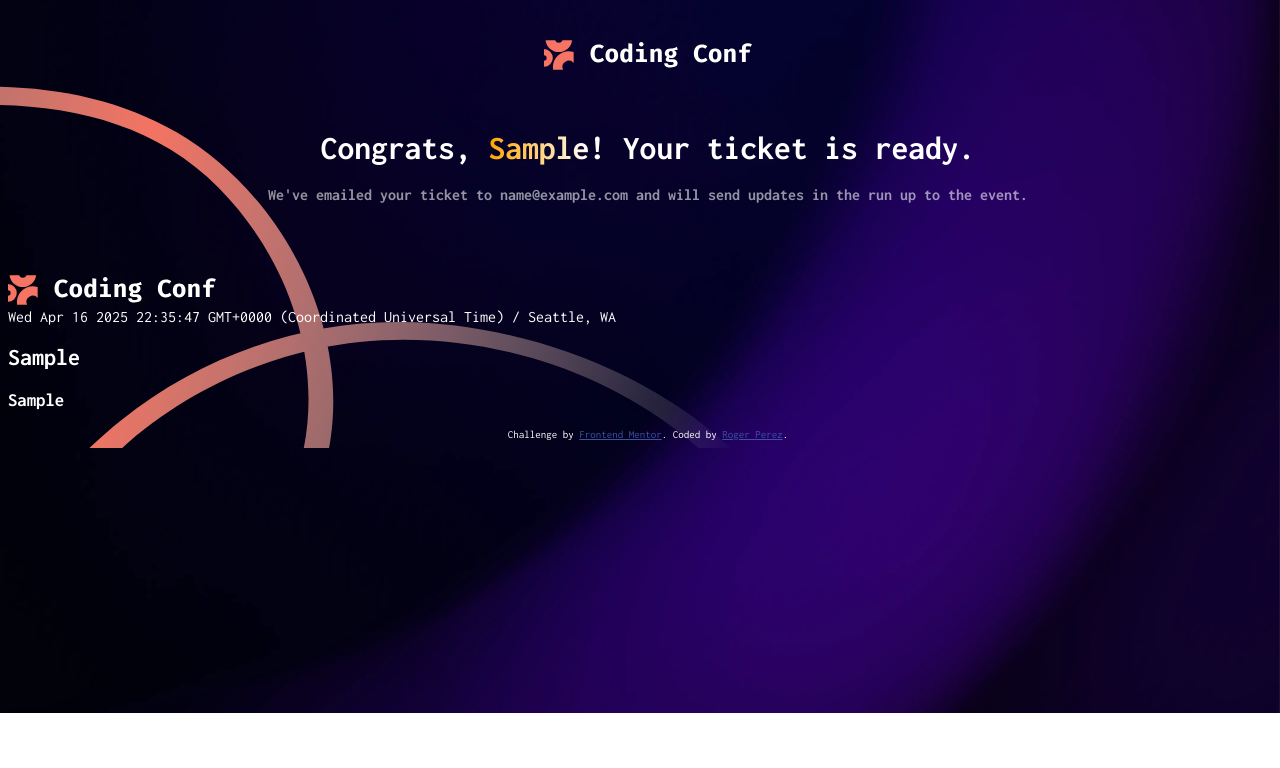
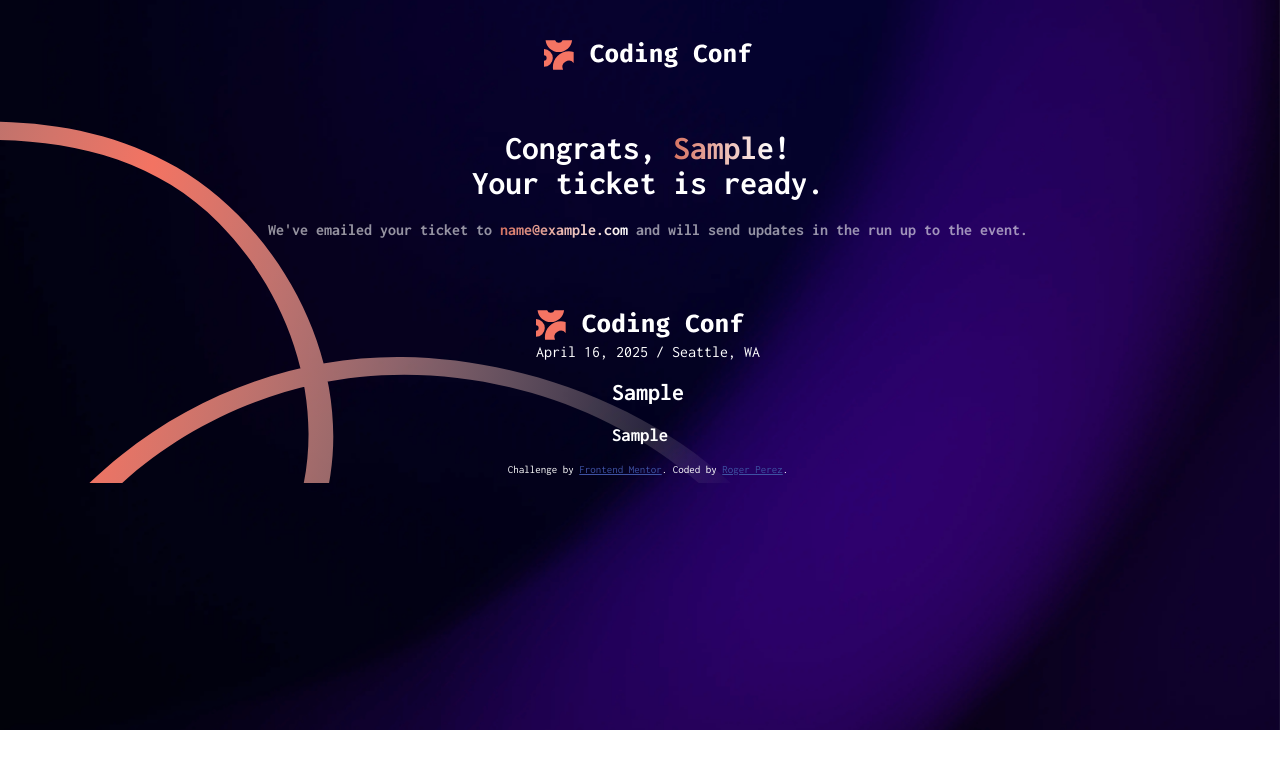
Before and after one commit to rogerprz/conference-ticket-generator, a plain HTML site: page index.html in a window 1280 px wide. Both pictures are taken after typing "Sample", "name@example.com", "Sample" into the empty fields and a click on the button "Generate My Ticket". Drawn offline with Linux system fonts and the light colour scheme.

Commit message:
fixed it

```diff
--- a/index.css
+++ b/index.css
@@ -173,6 +173,13 @@ input[type='file'] {
   font-size: 1rem;
 }
 
+.ticket-section {
+  display: flex;
+  flex-direction: column;
+  align-items: center;
+  margin-top: 20px;
+}
+
 .ticket-info {
   color: rgb(255, 255, 255);
 }
--- a/index.js
+++ b/index.js
@@ -18,17 +18,26 @@ document.addEventListener('DOMContentLoaded', function () {
 
     const dateOneMonthFromNow = new Date();
     dateOneMonthFromNow.setMonth(dateOneMonthFromNow.getMonth() + 1);
+    const normalizeDate = (date) => {
+      const options = {
+        month: 'long',
+        day: '2-digit',
+        year: 'numeric'
+      };
+      return date.toLocaleDateString('en-US', options);
+    };
     const header = document.getElementById('h1-header');
     const subHeader = document.getElementById('h4-sub-header');
     const ticket = document.getElementById('ticket-section');
-    header.innerHTML =
-      ticket.innerHTML = `Congrats, <span style="background: linear-gradient(to right, orange, white); -webkit-background-clip: text; color: transparent;">${nameValue}</span>! Your ticket is ready.`;
-    subHeader.innerHTML = `We've emailed your ticket to ${emailValue} and will send updates in the run up to the event.`;
+    header.innerHTML = ticket.innerHTML = `
+      <div>Congrats, <span style="background: linear-gradient(to right, rgb(214, 114, 97), white); -webkit-background-clip: text; color: transparent;">${nameValue}</span>!</div>
+      <div> Your ticket is ready.</div>`;
+    subHeader.innerHTML = `We've emailed your ticket to <span style="background: linear-gradient(to right, rgb(214, 114, 97), white); -webkit-background-clip: text; color: transparent;">${emailValue}</span> and will send updates in the run up to the event.`;
 
     ticket.innerHTML = `
       <div>
         <img src="./assets/images/logo-full.svg" alt="Coding conf logo" />
-        <div class="ticket-info">${dateOneMonthFromNow} / Seattle, WA</div>
+        <div class="ticket-info">${normalizeDate(dateOneMonthFromNow)} / Seattle, WA</div>
       </div>
       <div>
         <h2 class="ticket-info">${nameValue}</h2>
@@ -38,6 +47,7 @@ document.addEventListener('DOMContentLoaded', function () {
 
     const formSection = document.getElementById('ticket-form');
     formSection.style.display = 'none';
-    ticket.style.display = 'block';
+    ticket.style.display = 'flex';
+    ticket.classList.add('ticket-section');
   });
 });
```
